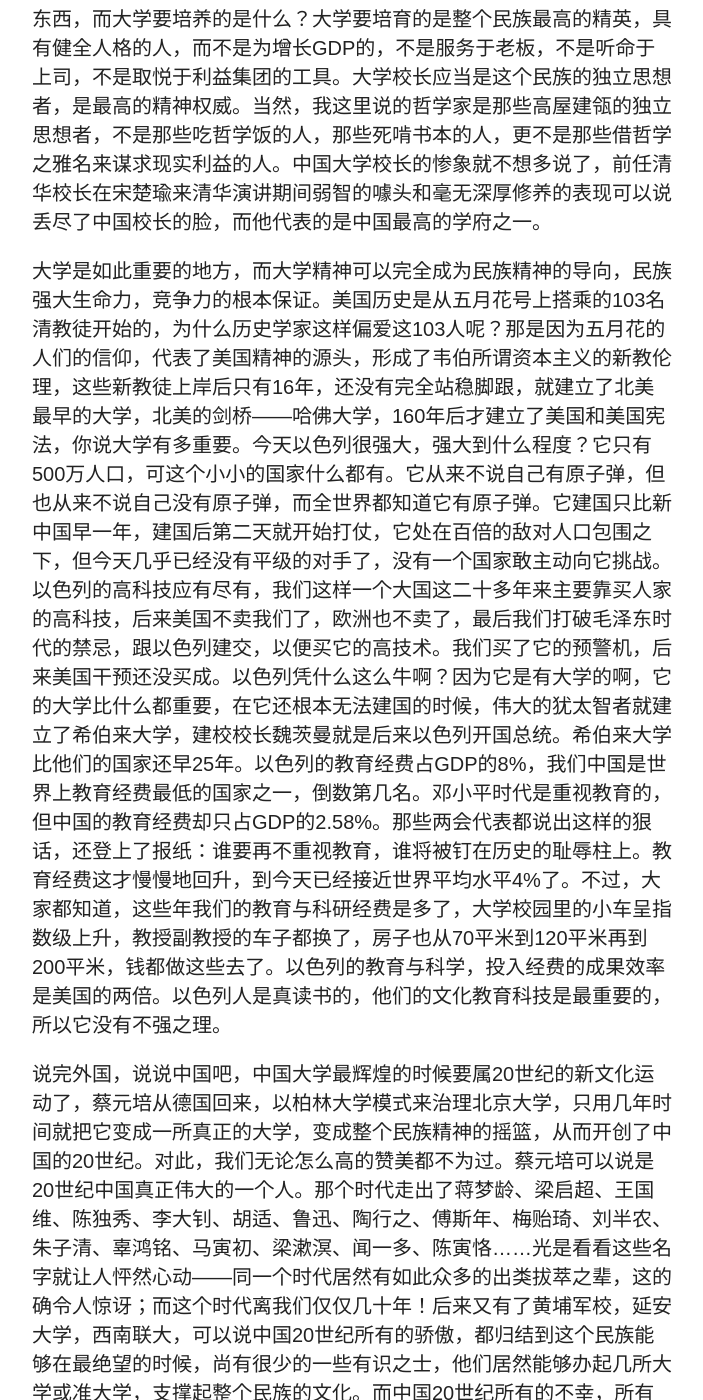
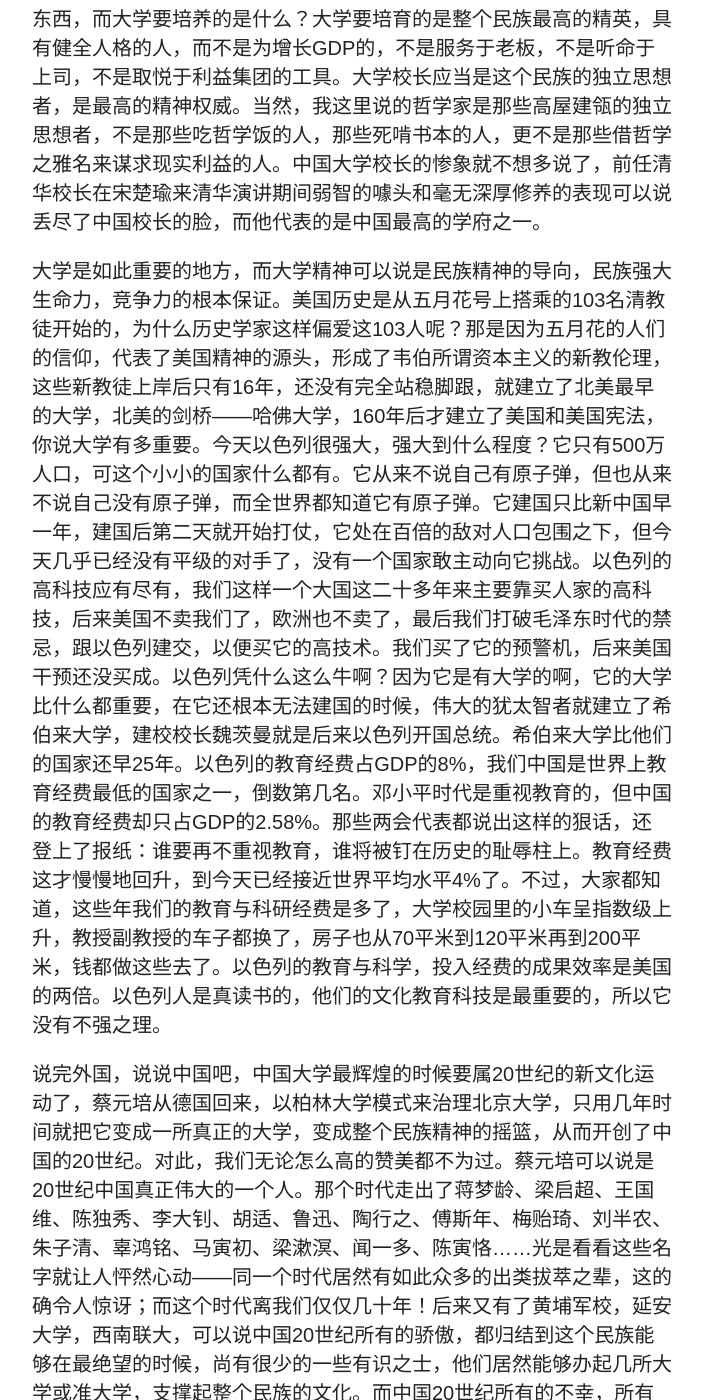
Before and after one commit to wuyu201321060203/wuyu201321060203.github.io, a Jekyll site: the page built from _posts/2014-08-20-dd.md, in a window 1280 px wide and 1400 px high, scrolled down 2548 px. Shown: the whole window, without its empty margins (318-1021 px from the left). Built offline with Jekyll 4.4.1, drawn with Linux system fonts in a browser that asks for light colours; nearby versions of some CDN libraries.

Commit message:
first post of dd

```diff
--- a/_posts/2014-08-20-dd.md
+++ b/_posts/2014-08-20-dd.md
@@ -20,7 +20,7 @@
 
 如果没有大学，没有大学精神，可以说就没有西方世界的文明和今天的强大。文艺复兴之前就有博罗尼亚大学，法国的崛起有巴黎大学，英国的崛起有牛津剑桥，美国的崛起有哈佛。十九世纪初德国要崛起的时候，就有柏林大学。十九世纪初的德国四分五裂，被拿破仑打得呜乎哀哉，割地、赔款、求和，穷得不能再穷，窝囊得不能再窝囊了。有一个叫洪堡的人，他影响了普鲁士皇帝，相信民族崛起的关键是精神崛起，而精神崛起的最高手段就是大学。洪堡成为内阁当中最重要的人，他筹建了柏林大学，而柏林大学的首任校长是德国著名的哲学家费希特。相比较之下中国大学的校长是什么人，科学家，工程师，意识形态专家，经济学家，这些人根本不适合当校长，为什么呢？最主要原因是他们脑壳里总想着如何生产制造东西，而大学要培养的是什么？大学要培育的是整个民族最高的精英，具有健全人格的人，而不是为增长GDP的，不是服务于老板，不是听命于上司，不是取悦于利益集团的工具。大学校长应当是这个民族的独立思想者，是最高的精神权威。当然，我这里说的哲学家是那些高屋建瓴的独立思想者，不是那些吃哲学饭的人，那些死啃书本的人，更不是那些借哲学之雅名来谋求现实利益的人。中国大学校长的惨象就不想多说了，前任清华校长在宋楚瑜来清华演讲期间弱智的噱头和毫无深厚修养的表现可以说丢尽了中国校长的脸，而他代表的是中国最高的学府之一。
 
-大学是如此重要的地方，而大学精神可以完全成为民族精神的导向，民族强大生命力，竞争力的根本保证。美国历史是从五月花号上搭乘的103名清教徒开始的，为什么历史学家这样偏爱这103人呢？那是因为五月花的人们的信仰，代表了美国精神的源头，形成了韦伯所谓资本主义的新教伦理，这些新教徒上岸后只有16年，还没有完全站稳脚跟，就建立了北美最早的大学，北美的剑桥——哈佛大学，160年后才建立了美国和美国宪法，你说大学有多重要。今天以色列很强大，强大到什么程度？它只有500万人口，可这个小小的国家什么都有。它从来不说自己有原子弹，但也从来不说自己没有原子弹，而全世界都知道它有原子弹。它建国只比新中国早一年，建国后第二天就开始打仗，它处在百倍的敌对人口包围之下，但今天几乎已经没有平级的对手了，没有一个国家敢主动向它挑战。以色列的高科技应有尽有，我们这样一个大国这二十多年来主要靠买人家的高科技，后来美国不卖我们了，欧洲也不卖了，最后我们打破毛泽东时代的禁忌，跟以色列建交，以便买它的高技术。我们买了它的预警机，后来美国干预还没买成。以色列凭什么这么牛啊？因为它是有大学的啊，它的大学比什么都重要，在它还根本无法建国的时候，伟大的犹太智者就建立了希伯来大学，建校校长魏茨曼就是后来以色列开国总统。希伯来大学比他们的国家还早25年。以色列的教育经费占GDP的8%，我们中国是世界上教育经费最低的国家之一，倒数第几名。邓小平时代是重视教育的，但中国的教育经费却只占GDP的2.58%。那些两会代表都说出这样的狠话，还登上了报纸：谁要再不重视教育，谁将被钉在历史的耻辱柱上。教育经费这才慢慢地回升，到今天已经接近世界平均水平4%了。不过，大家都知道，这些年我们的教育与科研经费是多了，大学校园里的小车呈指数级上升，教授副教授的车子都换了，房子也从70平米到120平米再到200平米，钱都做这些去了。以色列的教育与科学，投入经费的成果效率是美国的两倍。以色列人是真读书的，他们的文化教育科技是最重要的，所以它没有不强之理。
+大学是如此重要的地方，而大学精神可以说是民族精神的导向，民族强大生命力，竞争力的根本保证。美国历史是从五月花号上搭乘的103名清教徒开始的，为什么历史学家这样偏爱这103人呢？那是因为五月花的人们的信仰，代表了美国精神的源头，形成了韦伯所谓资本主义的新教伦理，这些新教徒上岸后只有16年，还没有完全站稳脚跟，就建立了北美最早的大学，北美的剑桥——哈佛大学，160年后才建立了美国和美国宪法，你说大学有多重要。今天以色列很强大，强大到什么程度？它只有500万人口，可这个小小的国家什么都有。它从来不说自己有原子弹，但也从来不说自己没有原子弹，而全世界都知道它有原子弹。它建国只比新中国早一年，建国后第二天就开始打仗，它处在百倍的敌对人口包围之下，但今天几乎已经没有平级的对手了，没有一个国家敢主动向它挑战。以色列的高科技应有尽有，我们这样一个大国这二十多年来主要靠买人家的高科技，后来美国不卖我们了，欧洲也不卖了，最后我们打破毛泽东时代的禁忌，跟以色列建交，以便买它的高技术。我们买了它的预警机，后来美国干预还没买成。以色列凭什么这么牛啊？因为它是有大学的啊，它的大学比什么都重要，在它还根本无法建国的时候，伟大的犹太智者就建立了希伯来大学，建校校长魏茨曼就是后来以色列开国总统。希伯来大学比他们的国家还早25年。以色列的教育经费占GDP的8%，我们中国是世界上教育经费最低的国家之一，倒数第几名。邓小平时代是重视教育的，但中国的教育经费却只占GDP的2.58%。那些两会代表都说出这样的狠话，还登上了报纸：谁要再不重视教育，谁将被钉在历史的耻辱柱上。教育经费这才慢慢地回升，到今天已经接近世界平均水平4%了。不过，大家都知道，这些年我们的教育与科研经费是多了，大学校园里的小车呈指数级上升，教授副教授的车子都换了，房子也从70平米到120平米再到200平米，钱都做这些去了。以色列的教育与科学，投入经费的成果效率是美国的两倍。以色列人是真读书的，他们的文化教育科技是最重要的，所以它没有不强之理。
 
 说完外国，说说中国吧，中国大学最辉煌的时候要属20世纪的新文化运动了，蔡元培从德国回来，以柏林大学模式来治理北京大学，只用几年时间就把它变成一所真正的大学，变成整个民族精神的摇篮，从而开创了中国的20世纪。对此，我们无论怎么高的赞美都不为过。蔡元培可以说是20世纪中国真正伟大的一个人。那个时代走出了蒋梦龄、梁启超、王国维、陈独秀、李大钊、胡适、鲁迅、陶行之、傅斯年、梅贻琦、刘半农、朱子清、辜鸿铭、马寅初、梁漱溟、闻一多、陈寅恪……光是看看这些名字就让人怦然心动——同一个时代居然有如此众多的出类拔萃之辈，这的确令人惊讶；而这个时代离我们仅仅几十年！后来又有了黄埔军校，延安大学，西南联大，可以说中国20世纪所有的骄傲，都归结到这个民族能够在最绝望的时候，尚有很少的一些有识之士，他们居然能够办起几所大学或准大学，支撑起整个民族的文化。而中国20世纪所有的不幸，所有的悲哀，所有的愚蠢，就在于在平常时期几乎完全没有真正的大学，没有完整人格的修养所，只有人才培训机构，只有训练工具，打造听话的螺丝钉的地方。所以20世纪中国只有少数时候有智慧，绝大多数时候是由一种僵化的智慧支配，当大家都知道这种僵化的智慧没有用了时，也只是以经验主义取而代之，要么干脆去与国际接轨。什么叫与国际接轨，就是认洋人的智慧才是智慧，一切照洋人的方式办事就行了。我们的现代化是一种依附型的现代化，总说中国的发展靠改革开放，改革开放就开始于深圳，深圳的动力来自香港，香港则由英国，由美国，甚至由日本带动，说到底还是照西方模式抄，我们今天整个国家的现代化就靠洋人带动。这种带动是注定没有前途的，中国经济学家正在沾沾自喜、津津乐道的的发展方式实际上是一种灾难，中国大学彻底变成打工仔的岗前培训机构，中国人彻底变得没有脑袋。
 
```
